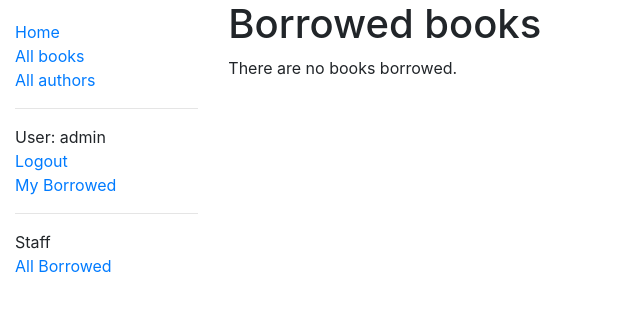
After one commit to wreckoner/Mozilla-Local-Library, a Django app: page /catalog/mybooks/ in a window 1280 px wide. The commit adds this page. Shown: the top 311 px of the page, without its empty margins (0-640 px from the left). Run offline with Django 3.2, Linux system fonts and the light colour scheme; a user stored in the database is signed in; data comes from the database, SQL or seed files in the repository; both versions use the stored data as it was after the commit; some libraries are stand-ins or nearby versions.

Commit message:
Added a view for all book instances borrowed by a user, and a view for a librarian to see all borrowed books.

```diff
--- a/catalog/admin.py
+++ b/catalog/admin.py
@@ -33,7 +33,7 @@ class BookAdmin(admin.ModelAdmin):
 # Register the Admin classes for BookInstance using the decorator
 @admin.register(BookInstance)
 class BookInstanceAdmin(admin.ModelAdmin):
-    list_display = ('book', 'status', 'due_back', 'id')
+    list_display = ('book', 'status', 'borrower', 'due_back', 'id')
     list_filter = ('status', 'due_back')
 
     fieldsets = (
@@ -41,6 +41,6 @@ class BookInstanceAdmin(admin.ModelAdmin):
             'fields': ('id', 'book', 'imprint')
         }),
         ('Availability', {
-            'fields': ('status', 'due_back')
+            'fields': ('status', 'due_back', 'borrower')
         }),
     )
--- a/catalog/templates/base_generic.html
+++ b/catalog/templates/base_generic.html
@@ -18,11 +18,18 @@
           <li><a href="{% url 'index' %}">Home</a></li>
           <li><a href="{% url 'books' %}">All books</a></li>
           <li><a href="{% url 'authors' %}">All authors</a></li>
+          <hr>
          {% if user.is_authenticated %}
           <li>User: {{ user.get_username }}</li>
           <li><a href="{% url 'logout'%}?next={{request.path}}">Logout</a></li>
+          <li><a href="{% url 'my-borrowed' %}">My Borrowed</a></li>
          {% else %}
           <li><a href="{% url 'login'%}?next={{request.path}}">Login</a></li>
+         {% endif %}
+          <hr>
+         {% if perms.catalog.can_mark_returned %}
+          <li>Staff</li>
+          <li><a href="{% url 'borrowed' %}">All Borrowed</a></li>
           {% endif %}
        </ul>
       {% endblock %}
--- /dev/null
+++ b/catalog/templates/catalog/bookinstance_list_borrowed_user.html
@@ -0,0 +1,19 @@
+{% extends "base_generic.html" %}
+
+{% block content %}
+    <h1>Borrowed books</h1>
+
+    {% if bookinstance_list %}
+    <ul>
+
+      {% for bookinst in bookinstance_list %}
+      <li class="{% if bookinst.is_overdue %}text-danger{% endif %}">
+        <a href="{% url 'book-detail' bookinst.book.pk %}">{{bookinst.book.title}}</a> ({{ bookinst.due_back }})
+      </li>
+      {% endfor %}
+    </ul>
+
+    {% else %}
+      <p>There are no books borrowed.</p>
+    {% endif %}
+{% endblock %}
--- a/catalog/urls.py
+++ b/catalog/urls.py
@@ -8,4 +8,6 @@ urlpatterns = [
     path('book/<int:pk>', views.BookDetailView.as_view(), name='book-detail'),
     path('authors/', views.AuthorListView.as_view(), name='authors'),
     path('author/<int:pk>', views.AuthorDetailView.as_view(), name='author-detail'),
+    path('mybooks/', views.LoanedBooksByUserListView.as_view(), name='my-borrowed'),
+    path('borrowed/', views.LoanedBooksAllListView.as_view(), name='borrowed'),
 ]
--- a/catalog/views.py
+++ b/catalog/views.py
@@ -2,6 +2,7 @@ from django.shortcuts import render
 from catalog.models import Book, Author, BookInstance, Genre
 from django.views import generic
 from django.contrib.auth.decorators import login_required
+from django.contrib.auth.mixins import LoginRequiredMixin, PermissionRequiredMixin
 
 
 def index(request):
@@ -45,3 +46,21 @@ class AuthorListView(generic.ListView):
 
 class AuthorDetailView(generic.DetailView):
     model = Author
+
+class LoanedBooksByUserListView(LoginRequiredMixin, generic.ListView):
+    """Generic class-based view listing books on loan to current user."""
+    model = BookInstance
+    template_name = 'catalog/bookinstance_list_borrowed_user.html'
+    paginate_by = 10
+
+    def get_queryset(self):
+        return BookInstance.objects.filter(borrower=self.request.user).filter(status__exact='o').order_by('due_back')
+
+class LoanedBooksAllListView(PermissionRequiredMixin, generic.ListView):
+    model = BookInstance
+    template_name = 'catalog/bookinstance_list_borrow_all.html'
+    permission_required = 'catalog.can_mark_returned'
+    paginate_by = 10
+
+    def get_queryset(self,):
+        return BookInstance.objects.filter(status__exact='o').order_by('due_back')
```
Also changed, not shown: catalog/templates/catalog/bookinstance_list_borrow_all.html (added, +19 -0 lines), README.md, db.sqlite3. Lines whose indentation alone changed are shown as unchanged.
